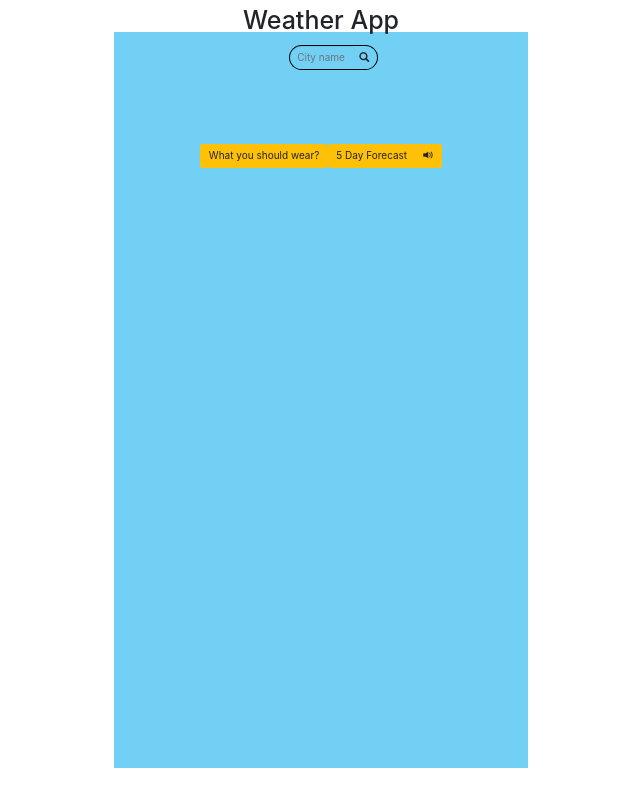
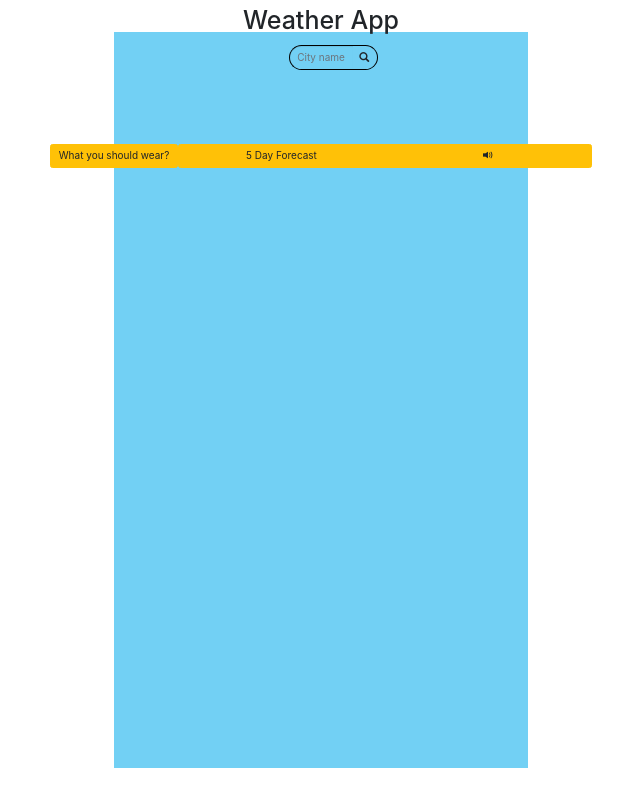
Before and after one commit to BroBro92166/weather-app, a React (Create React App) app: page / in a window 1280 px wide. Shown: the whole page, without its empty margins (319-959 px from the left). Built offline with nearby package versions, Linux system fonts and the light colour scheme.

Commit message:
update #2

```diff
--- a/src/components/css/form.style.css
+++ b/src/components/css/form.style.css
@@ -69,6 +69,8 @@ form button[name="search-button"]:hover {
 }
 
 .btn-group{
-    position: fixed;
-    bottom: 0;
+    top: 0;
+    margin-top: 500;
+    margin: 0;
+    width: 414px;
 }
--- a/src/components/weather.component.jsx
+++ b/src/components/weather.component.jsx
@@ -17,7 +17,9 @@ const Weather = (props) => {
 
 
                 <button className="btn btn-warning" type="submit" name="search-button">What you should wear?</button>
-                <div className="btn-group">
+
+
+                <div className="btn-group btn-group-justified" id="buttons">
                     <button className="btn btn-warning" type="submit" name="search-button">5 Day Forecast</button>
                     <button className="btn btn-warning" type="submit" name="search-button">
                         <i className="glyphicon glyphicon-volume-up"></i>
```
